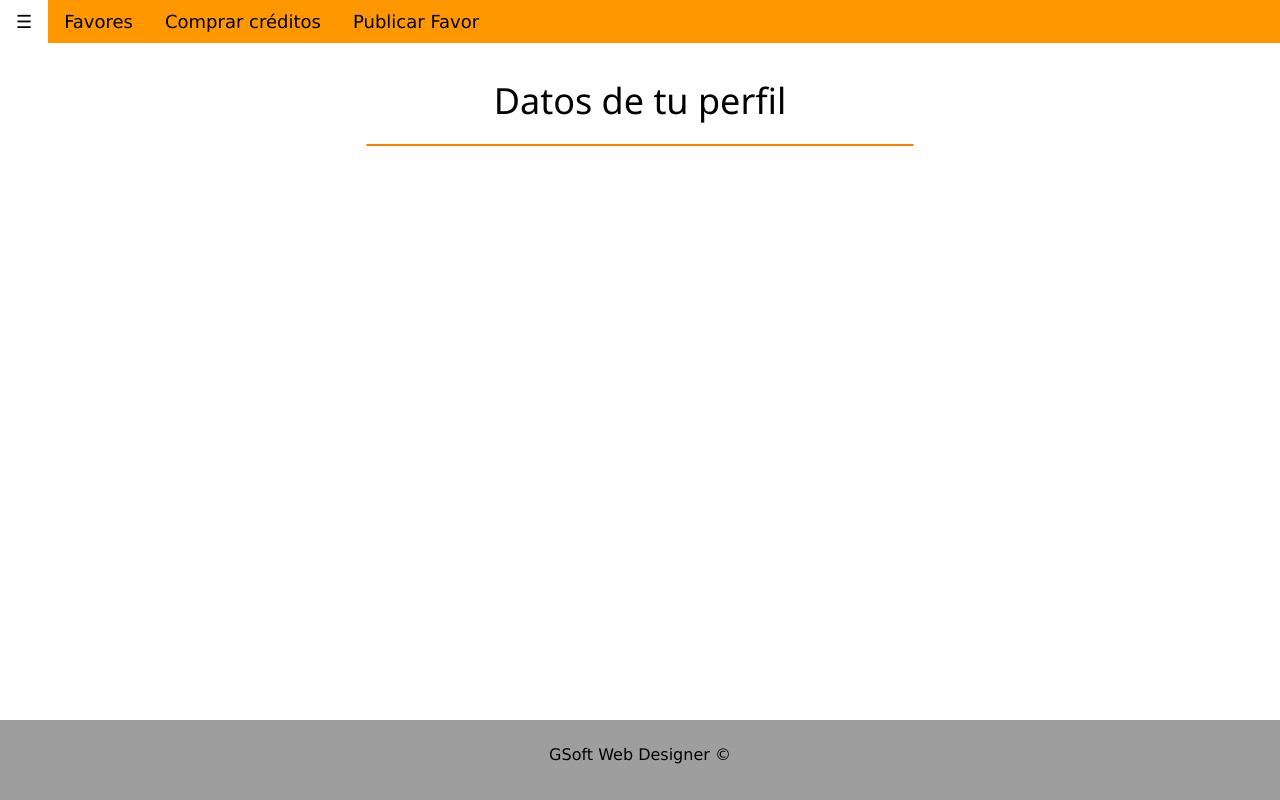
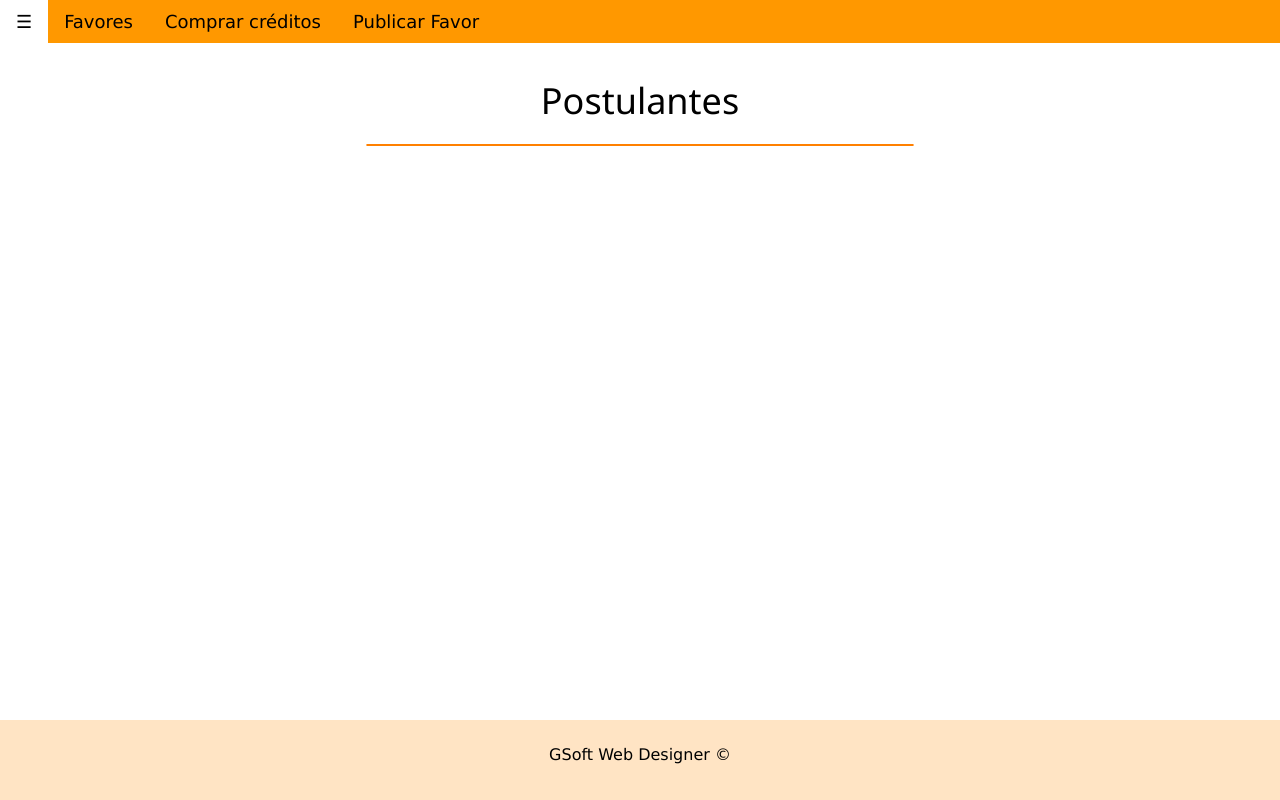
Before and after one commit to FJMARG/unagauchada, a PHP site: page /registered_user/ver_postulantes.php in a window 1280 px wide. Run offline with PHP 8.4, Linux system fonts and the light colour scheme; the visitor is signed in with stand-in values (Sample User, id 1); data that the repository does not hold is empty.

Commit message:
Cambios: -Se cambio el color de los footer y se cambio un parametro del mostrar perfil , ahora en vez de solo mostrar el rango , muestra el puntaje y al lado entre parentesis el rango.

```diff
--- a/registered_user/calcular_rango.php
+++ b/registered_user/calcular_rango.php
@@ -16,5 +16,5 @@
 	}elseif($datos['puntaje'] > 50){
 		$rango = 'Dios';
 	}
-		echo $rango;
+		echo " (".$rango.")";
 ?>
--- a/registered_user/calificar_favores.php
+++ b/registered_user/calificar_favores.php
@@ -56,7 +56,7 @@
 			</div>
 		</div>
 	</div>
-		<div id="footer" class="w3-grey" style="position: fixed; bottom: 0; width: 100%; height: 10%;">
+		<div id="footer" class="w3-light-orange" style="position: fixed; bottom: 0; width: 100%; height: 10%;">
 		<br>
 		<center><font size="3">GSoft Web Designer &copy;</font><center>
 		<br>
--- a/registered_user/mis_calificaciones.php
+++ b/registered_user/mis_calificaciones.php
@@ -48,7 +48,7 @@
 			</div>
 		</div>
 	</div>
-		<div id="footer" class="w3-grey" style="position: fixed; bottom: 0; width: 100%; height: 10%;">
+		<div id="footer" class="w3-light-orange" style="position: fixed; bottom: 0; width: 100%; height: 10%;">
 		<br>
 		<center><font size="3">GSoft Web Designer &copy;</font><center>
 		<br>
--- a/registered_user/modificar_perfil.php
+++ b/registered_user/modificar_perfil.php
@@ -52,7 +52,7 @@
 			</div>
 		</div>
 	</div>
-	<div id="footer" class="w3-grey">
+	<div id="footer" class="w3-light-orange">
 		<br>
 		<center><font  size="3">GSoft Web Designer &copy;</font><center>
 		<br>
--- a/registered_user/ver_perfil.php
+++ b/registered_user/ver_perfil.php
@@ -39,8 +39,9 @@
 						<p><h3><strong>Fecha De Nacimiento: </strong><i><?php echo $datos['fecnac']; ?></i></h3></p>
 						<p><h3><strong>Telefono: </strong><i><?php echo $datos['tel']; ?></i></h3></p>
 						<p><h3><strong>Creditos: </strong><i><?php echo $datos2['cantidad']; ?></i></h3></p>
-						<p><h3><strong>Rango: </strong><i>
+						<p><h3><strong>Puntos: </strong><i>
 						<?php
+							echo $datos['puntaje'];
 							include_once("calcular_rango.php");
 						?>
 						</i></h3></p>
@@ -50,7 +51,7 @@
 			</div>
 		</div>
 	</div>
-	<div id="footer" class="w3-grey" style="bottom: 0; width: 100%; height: 10%;">
+	<div id="footer" class="w3-light-orange" style="bottom: 0; width: 100%; height: 10%;">
 		<br>
 		<center><font size="3">GSoft Web Designer &copy;</font><center>
 		<br>
--- a/registered_user/ver_postulantes.php
+++ b/registered_user/ver_postulantes.php
@@ -22,7 +22,7 @@
 		<div style="margin-right:350px">
 			<div class="w3-row w3-padding-64">
 				<div class="w3-container">
-					<center><h1 class="w3-theme-black">Datos de tu perfil</h1></center>
+					<center><h1 class="w3-theme-black">Postulantes</h1></center>
 					<script language= "javascript" src="../js/validarPostulante.js"></script>
 					<?php
 						if (isset ($_GET['result'])){
@@ -80,7 +80,7 @@
 			</div>
 		</div>
 	</div>
-	<div id="footer" class="w3-grey" style="position: fixed; bottom: 0; width: 100%; height: 10%;">
+	<div id="footer" class="w3-light-orange" style="position: fixed; bottom: 0; width: 100%; height: 10%;">
 		<br>
 		<center><font size="3">GSoft Web Designer &copy;</font><center>
 		<br>
```
